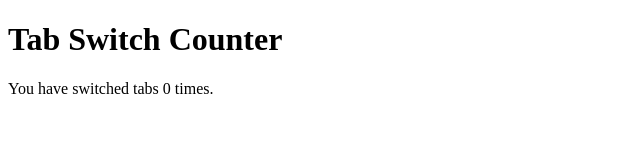
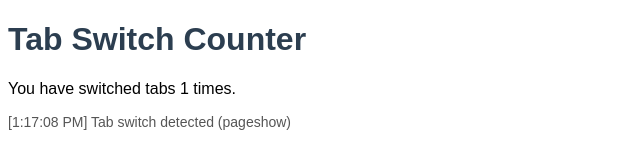
Before and after one commit to udityaprakash/tab-switch-counter, a plain HTML site: page index.html in a window 1280 px wide. Shown: the whole page, without its empty margins (0-640 px from the left). Drawn offline with Linux system fonts and the light colour scheme.

Commit message:
added lof functionality and also more logic to detect activity

```diff
--- a/index.html
+++ b/index.html
@@ -3,20 +3,61 @@
 <head>
   <meta charset="UTF-8">
   <meta name="viewport" content="width=device-width, initial-scale=1.0">
-    <title>Tab Switch Counter</title>
+  <title>Advanced Tab Switch Counter</title>
+  <style>
+    body { font-family: Arial, sans-serif; }
+    h1 { color: #2c3e50; }
+    .log { font-size: 14px; color: #555; margin-top: 15px; }
+  </style>
 </head>
 <body>
   <h1>Tab Switch Counter</h1>
   <p>You have switched tabs <span id="tabSwitchCount">0</span> times.</p>
+  <div class="log" id="log"></div>
 
   <script>
     let tabSwitchCount = 0;
+    const counterEl = document.getElementById("tabSwitchCount");
+    const logEl = document.getElementById("log");
 
+    function increment(reason) {
+      tabSwitchCount++;
+      counterEl.innerText = tabSwitchCount;
+      logEl.innerHTML += `<div>[${new Date().toLocaleTimeString()}] Tab switch detected (${reason})</div>`;
+    }
+
+    // 1. Visibility API
     document.addEventListener("visibilitychange", () => {
-            if (document.hidden) {
-            } else {
-                tabSwitchCount++;
-                document.getElementById("tabSwitchCount").innerText = tabSwitchCount;
+      if (!document.hidden) increment("visibilitychange");
+    });
+
+    // 2. Window focus/blur
+    window.addEventListener("focus", () => increment("window focus"));
+    window.addEventListener("blur", () => increment("window blur"));
+
+    // 3. Page show/hide (back-forward cache & reload aware)
+    window.addEventListener("pageshow", () => increment("pageshow"));
+    window.addEventListener("pagehide", () => increment("pagehide"));
+
+    // 4. Page Lifecycle API (Chrome-based browsers)
+    document.addEventListener("freeze", () => console.log("Tab frozen"));
+    document.addEventListener("resume", () => increment("page lifecycle resume"));
+
+    // 5. Animation Frame (detect pause in inactive tab)
+    let last = performance.now();
+    function rafChecker(now) {
+      if (now - last > 2000) { // long gap means tab was inactive
+        increment("requestAnimationFrame gap");
+      }
+      last = now;
+      requestAnimationFrame(rafChecker);
+    }
+    requestAnimationFrame(rafChecker);
+
+    // 6. Mouse pointer leaves window (hacky detection)
+    window.addEventListener("mouseout", e => {
+      if (!e.relatedTarget && !e.toElement) {
+        increment("mouse left window (possible tab switch)");
       }
     });
   </script>
```
Lines whose indentation alone changed are shown as unchanged.
